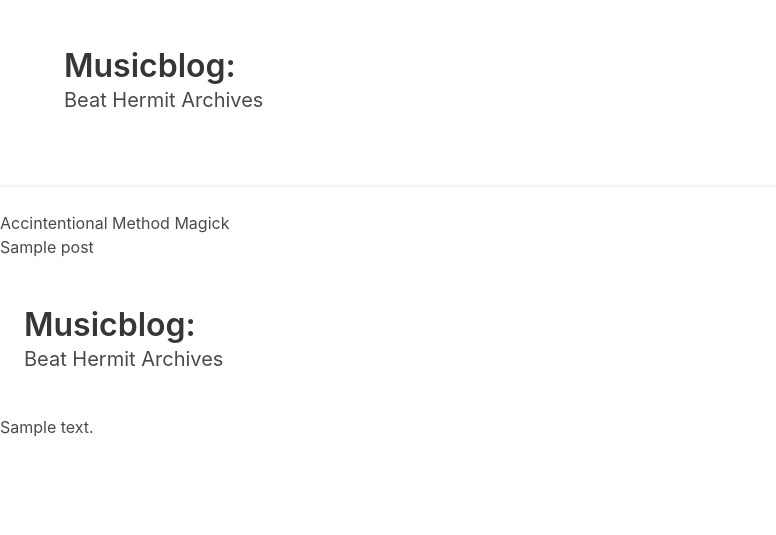
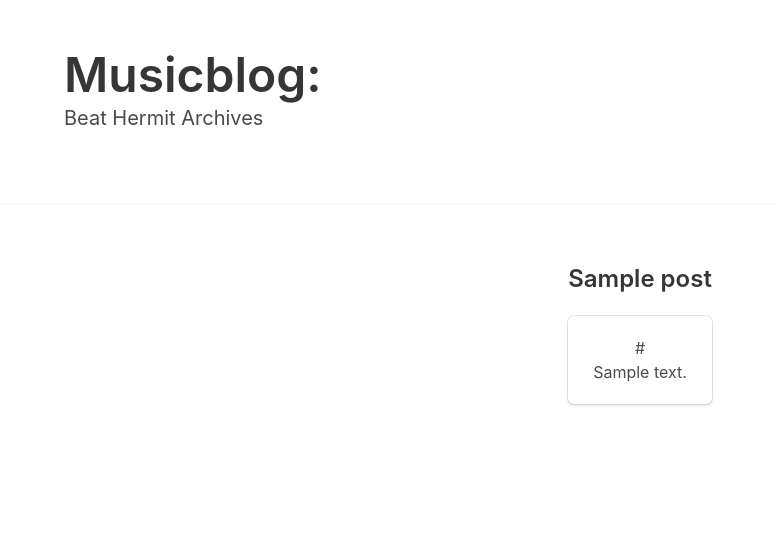
Before and after one commit to mobbSolo/flask-music-blog, a Flask app: page / in a window 1280 px wide. Shown: the top 535 px of the page, without its empty margins (0-776 px from the left). Run offline with Flask 2, Linux system fonts and the light colour scheme; tables that the repository leaves empty hold one stand-in row (values such as "Sample post"); some libraries are stand-ins or nearby versions.

Commit message:
Update Page Layout / Styles
Implement more Bulma across templates.
What a pain in the ass.

```diff
--- a/app/routes.py
+++ b/app/routes.py
@@ -6,7 +6,7 @@ from app.models import Post
 @app.route('/index')
 def index():
     page = request.args.get('page', 1, type=int)
-    posts = Post.query.order_by(Post.timestamp).paginate(
+    posts = Post.query.order_by(Post.timestamp.desc()).paginate(
             page, app.config['POSTS_PER_PAGE'], False)
     next_url = url_for('index', page=posts.next_num) \
             if posts.has_next else None
--- a/app/templates/_post.html
+++ b/app/templates/_post.html
@@ -1,5 +1,14 @@
-<h3>{{ post.title }}</h3>
-{% if post.link %}
-<iframe width="560" height="315" src="{{ post.link }}" frameborder="0" allow="accelerometer; autoplay; encrypted-media; gyroscope; picture-in-picture" allowfullscreen></iframe>
-{% endif %}
-<p>{{ post.body }}</p>
+<h4 class="title is-4">{{ post.title }}</h4>
+<div class="block">
+    <div class="box has-text-centered">
+    {% if post.link %}
+    <div class="image">
+    <!--<iframe width="560" height="315" src="{{ post.link }}" frameborder="0" allow="accelerometer; autoplay; encrypted-media; gyroscope; picture-in-picture" allowfullscreen></iframe>-->
+    {% autoescape on %}{{ post.link }}{% endautoescape %}
+    </div>
+    {% endif %}
+    {% if post.body %}
+    <p class="content">{{ post.body }}</p>
+    {% endif %}
+    </div>
+</div>
--- a/app/templates/base.html
+++ b/app/templates/base.html
@@ -15,7 +15,7 @@
         <section class="section">
             <div class="container">
                 <a href="{{ url_for('index') }}">
-                    <h1 class="title">
+                    <h1 class="title is-1">
                         Musicblog:
                     </h1>
                     <p class="subtitle">
@@ -25,6 +25,13 @@
             </div>
         </section>
         <hr>
-        {% block content %}{% endblock %}
+        <section class="section">
+            <div class="columns is-centered">
+                <div class"column is-half">
+                {% block content %}{% endblock %}
+                </div>
+            </div>
+        </section>
+        {% block footer %}{% endblock %}
     </body>
 </html>
--- a/app/templates/index.html
+++ b/app/templates/index.html
@@ -1,14 +1,18 @@
 {% extends "base.html" %}
 
 {% block content %}
-    <h1>Accintentional Method Magick</h1>
+    <div class="container has-text-centered">
     {% for post in posts %}
         {% include '_post.html' %}
     {% endfor %}
+    </div>
+    <section class="section">
+    <nav class="pagination">
     {% if prev_url %}
-    <a href="{{ prev_url }}">Newer posts</a>
+    <a href="{{ prev_url }}" class="pagination-previous" >Newer posts</a>
     {% endif %}
     {% if next_url %}
-    <a href="{{ next_url }}">Older posts</a>
+    <a href="{{ next_url }}" class="pagination-next">Older posts</a>
     {% endif %}
+    </section>
 {% endblock %}
```
